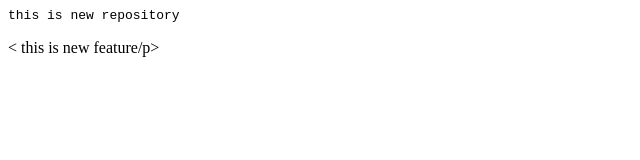
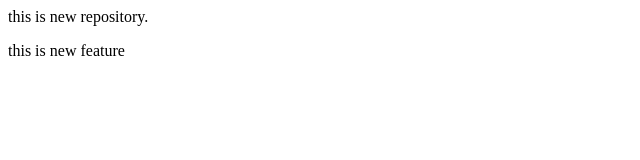
Before and after one commit to VinayakBhat2699/localrepo, a plain HTML site: page index.html in a window 1280 px wide. Shown: the whole page, without its empty margins (0-640 px from the left). Drawn offline with Linux system fonts and the light colour scheme.

Commit message:
fixed typo

```diff
--- a/index.html
+++ b/index.html
@@ -1,2 +1,2 @@
-<pre>this is new repository</pre>
-<p>< this is new feature/p>
+<p>this is new repository.</p>
+<p>this is new feature</p>
```
